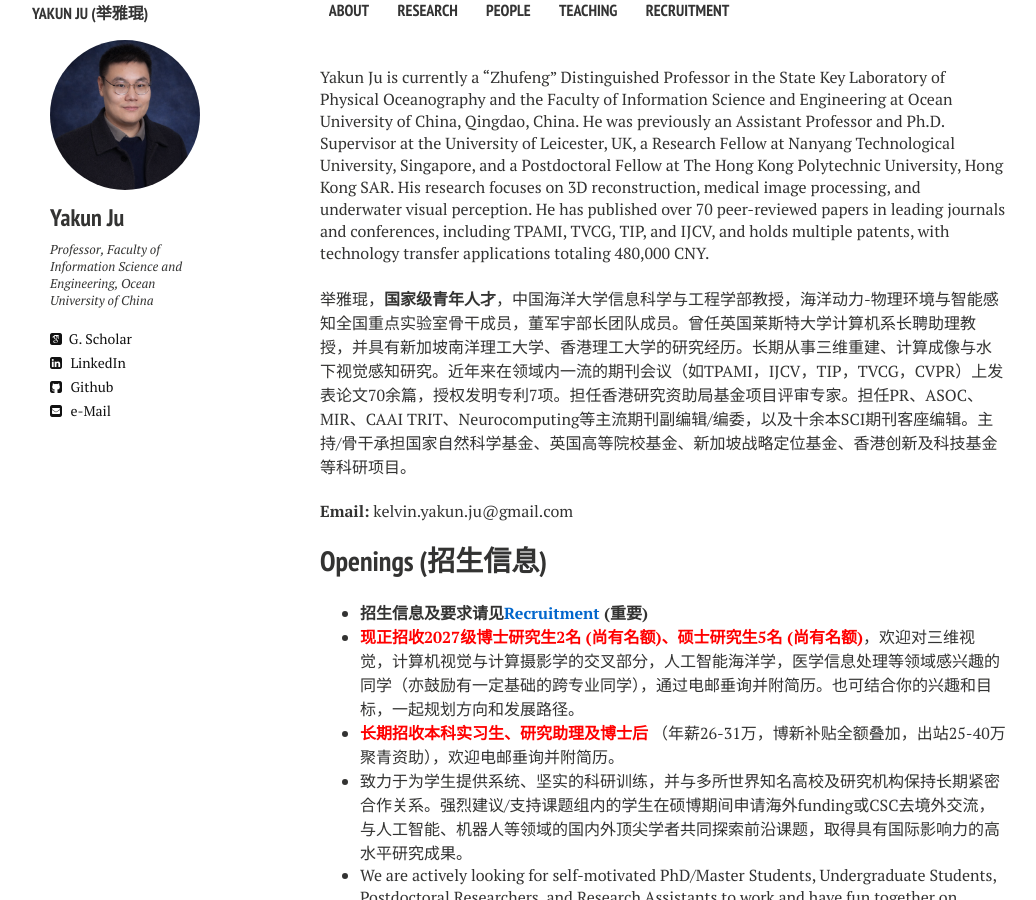
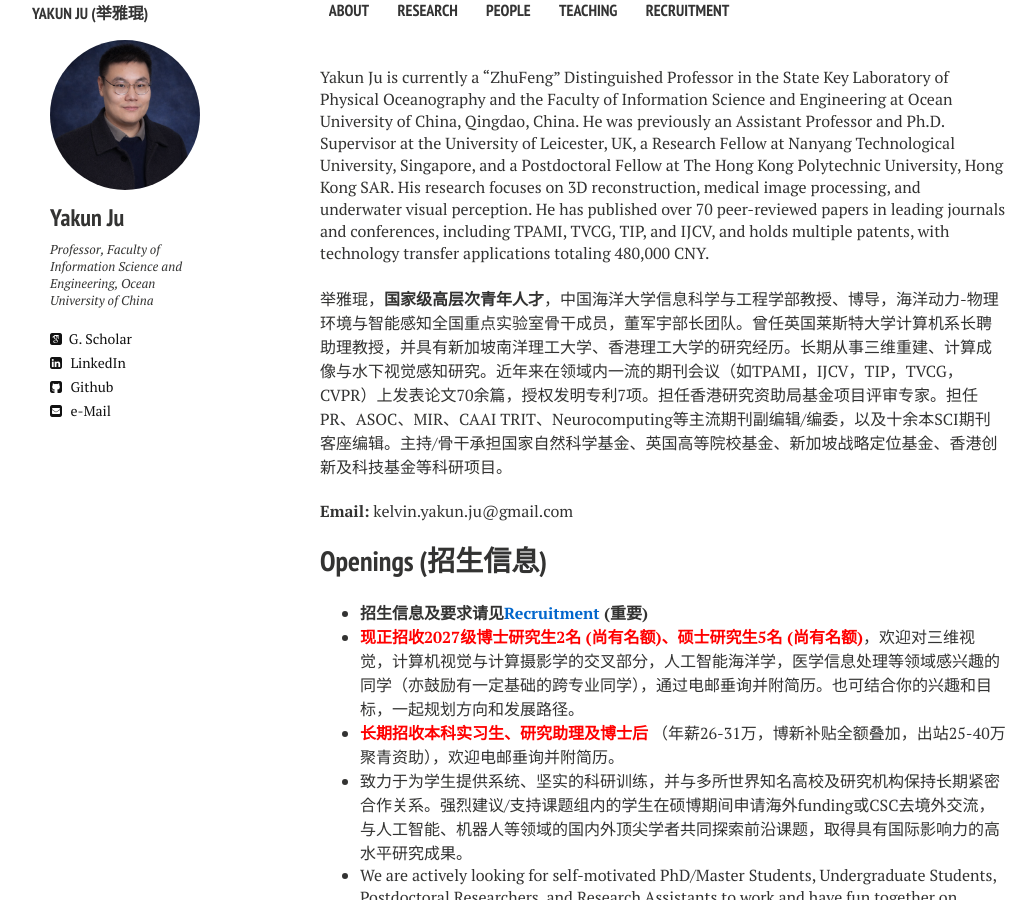
Before and after one commit to juyakun/juyakun.github.io, a Jekyll site: the page built from index.md, in a window 1280 px wide and 900 px high. Shown: the whole window, without its empty margins (112-1148 px from the left). Built offline with Jekyll 4.4.1, drawn with Linux system fonts in a browser that asks for light colours; nearby versions of some CDN libraries.

Commit message:
Update index.md

```diff
--- a/index.md
+++ b/index.md
@@ -5,10 +5,10 @@
 tags: [Jekyll, theme, responsive, blog, template]
 ---
 
-Yakun Ju is currently a "Zhufeng" Distinguished Professor in the State Key Laboratory of Physical Oceanography and the Faculty of Information Science and Engineering at Ocean University of China, Qingdao, China. He was previously an Assistant Professor and Ph.D. Supervisor at the University of Leicester, UK, a Research Fellow at Nanyang Technological University, Singapore, and a Postdoctoral Fellow at The Hong Kong Polytechnic University, Hong Kong SAR. His research focuses on 3D reconstruction, medical image processing, and underwater visual perception. He has published over 70 peer-reviewed papers in leading journals and conferences, including TPAMI, TVCG, TIP, and IJCV, and holds multiple patents, with technology transfer applications totaling 480,000 CNY.
+Yakun Ju is currently a "ZhuFeng" Distinguished Professor in the State Key Laboratory of Physical Oceanography and the Faculty of Information Science and Engineering at Ocean University of China, Qingdao, China. He was previously an Assistant Professor and Ph.D. Supervisor at the University of Leicester, UK, a Research Fellow at Nanyang Technological University, Singapore, and a Postdoctoral Fellow at The Hong Kong Polytechnic University, Hong Kong SAR. His research focuses on 3D reconstruction, medical image processing, and underwater visual perception. He has published over 70 peer-reviewed papers in leading journals and conferences, including TPAMI, TVCG, TIP, and IJCV, and holds multiple patents, with technology transfer applications totaling 480,000 CNY.
 <br>
 <br>
-举雅琨，**国家级青年人才**，中国海洋大学信息科学与工程学部教授，海洋动力-物理环境与智能感知全国重点实验室骨干成员，董军宇部长团队成员。曾任英国莱斯特大学计算机系长聘助理教授，并具有新加坡南洋理工大学、香港理工大学的研究经历。长期从事三维重建、计算成像与水下视觉感知研究。近年来在领域内一流的期刊会议（如TPAMI，IJCV，TIP，TVCG，CVPR）上发表论文70余篇，授权发明专利7项。担任香港研究资助局基金项目评审专家。担任PR、ASOC、MIR、CAAI TRIT、Neurocomputing等主流期刊副编辑/编委，以及十余本SCI期刊客座编辑。主持/骨干承担国家自然科学基金、英国高等院校基金、新加坡战略定位基金、香港创新及科技基金等科研项目。
+举雅琨，**国家级高层次青年人才**，中国海洋大学信息科学与工程学部教授、博导，海洋动力-物理环境与智能感知全国重点实验室骨干成员，董军宇部长团队。曾任英国莱斯特大学计算机系长聘助理教授，并具有新加坡南洋理工大学、香港理工大学的研究经历。长期从事三维重建、计算成像与水下视觉感知研究。近年来在领域内一流的期刊会议（如TPAMI，IJCV，TIP，TVCG，CVPR）上发表论文70余篇，授权发明专利7项。担任香港研究资助局基金项目评审专家。担任PR、ASOC、MIR、CAAI TRIT、Neurocomputing等主流期刊副编辑/编委，以及十余本SCI期刊客座编辑。主持/骨干承担国家自然科学基金、英国高等院校基金、新加坡战略定位基金、香港创新及科技基金等科研项目。
 <br>
 <br>
 **Email:** kelvin.yakun.ju@gmail.com
```
